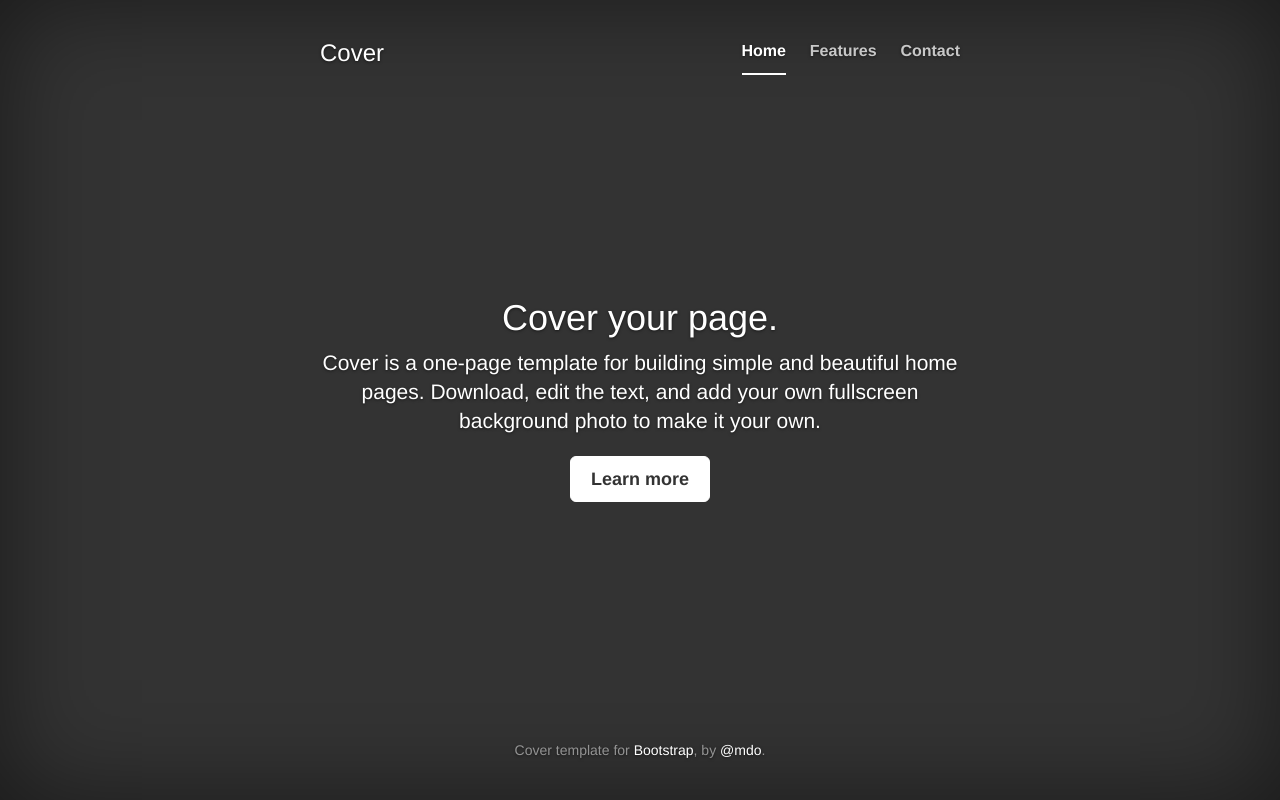
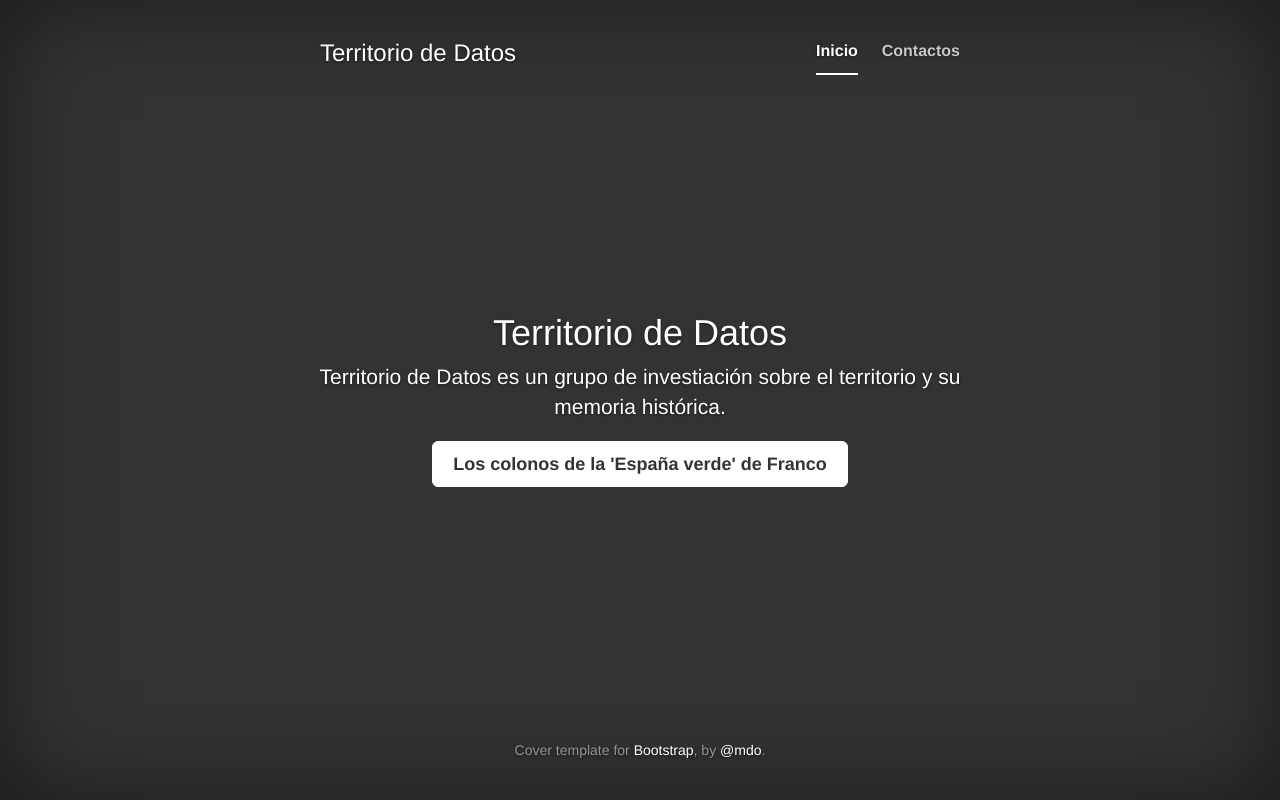
Before and after one commit to datascarcity/territoriodedatoshome, a plain HTML site: page index.html in a window 1280 px wide. Drawn offline with nearby package versions, Linux system fonts and the light colour scheme; a script that the page names is missing; files whose address does not match are found by name.

Commit message:
Update content

```diff
--- a/index.html
+++ b/index.html
@@ -14,15 +14,12 @@
     <!-- Bootstrap core CSS -->
     <link href="css/bootstrap.min.css" rel="stylesheet">
 
-    <!-- IE10 viewport hack for Surface/desktop Windows 8 bug -->
-    <link href="css/ie10-viewport-bug-workaround.css" rel="stylesheet">
-
     <!-- Custom styles for this template -->
     <link href="css/cover.css" rel="stylesheet">
 
     <!-- Just for debugging purposes. Don't actually copy these 2 lines! -->
     <!--[if lt IE 9]><script src="../../assets/js/ie8-responsive-file-warning.js"></script><![endif]-->
-    <script src="/js/ie-emulation-modes-warning.js"></script>
+    <script src="js/ie-emulation-modes-warning.js"></script>
 
     <!-- HTML5 shim and Respond.js for IE8 support of HTML5 elements and media queries -->
     <!--[if lt IE 9]>
@@ -41,22 +38,21 @@
 
           <div class="masthead clearfix">
             <div class="inner">
-              <h3 class="masthead-brand">Cover</h3>
+              <h3 class="masthead-brand">Territorio de Datos</h3>
               <nav>
                 <ul class="nav masthead-nav">
-                  <li class="active"><a href="#">Home</a></li>
-                  <li><a href="#">Features</a></li>
-                  <li><a href="#">Contact</a></li>
+                  <li class="active"><a href="#">Inicio</a></li>
+                  <li><a href="#">Contactos</a></li>
                 </ul>
               </nav>
             </div>
           </div>
 
           <div class="inner cover">
-            <h1 class="cover-heading">Cover your page.</h1>
-            <p class="lead">Cover is a one-page template for building simple and beautiful home pages. Download, edit the text, and add your own fullscreen background photo to make it your own.</p>
+            <h1 class="cover-heading">Territorio de Datos</h1>
+            <p class="lead">Territorio de Datos es un grupo de investiación sobre el territorio y su memoria histórica.</p>
             <p class="lead">
-              <a href="#" class="btn btn-lg btn-default">Learn more</a>
+              <a href="https://medialab-prado.github.io/poblados-colonizacion-colonias-penitenciarias/" class="btn btn-lg btn-default">Los colonos de la 'España verde' de Franco</a>
             </p>
           </div>
 
```
